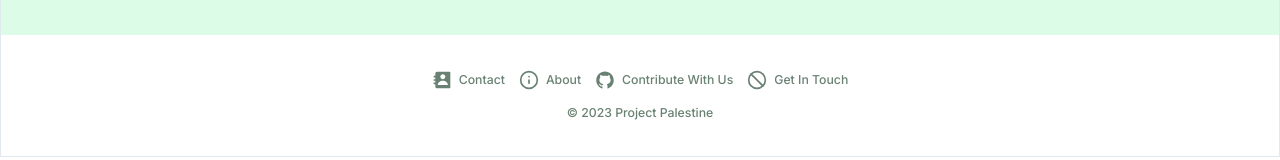
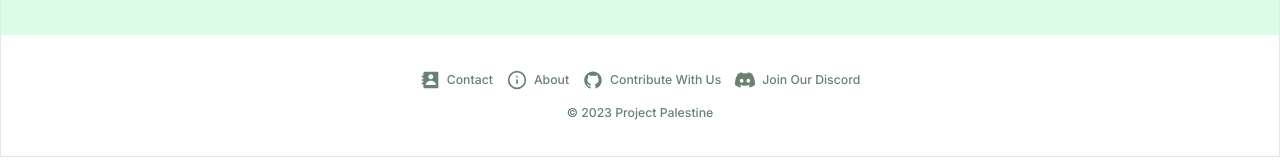
Before and after one commit to Warriors-of-Light/projectpalestine, a Next.js app: page / in a window 1280 px wide. Shown: the part 556-716 px from the top of the page. Built offline with nearby package versions, Linux system fonts and the light colour scheme; no server answers; the database is empty.

Commit message:
join discord

```diff
--- a/src/components/common/footer.tsx
+++ b/src/components/common/footer.tsx
@@ -29,7 +29,7 @@ const Footer = () => {
           className="app-link"
         >
           <Icon type="discord" />
-          <span>Get In Touch</span>
+          <span>Join our discord</span>
         </Link>
       </div>
       <Link href="" className="app-link">
--- a/src/components/common/icon.tsx
+++ b/src/components/common/icon.tsx
@@ -13,14 +13,18 @@ import {
   FiInfo,
   FiAlertTriangle,
   FiClock,
-  FiHeart,
 } from "react-icons/fi";
-import { BiDonateHeart, BiDownload, BiSolidContact, BiSolidHeartCircle } from "react-icons/bi";
+import {
+  BiDonateHeart,
+  BiDownload,
+  BiSolidContact,
+  BiSolidHeartCircle,
+} from "react-icons/bi";
+import { BsDiscord } from "react-icons/bs";
 import { RiSendPlaneFill } from "react-icons/ri";
 import { AiFillGithub, AiOutlineCheckCircle } from "react-icons/ai";
 import { GrReturn } from "react-icons/gr";
-import { BiLogIn } from "react-icons/bi";
-import { BiLogOut } from "react-icons/bi";
+import { BiLogIn, BiLogOut } from "react-icons/bi";
 
 import React from "react";
 
@@ -35,9 +39,9 @@ const Icon = (props: {
 
   switch (type) {
     case "heart":
-      return <BiSolidHeartCircle className={style} size={size}/>
+      return <BiSolidHeartCircle className={style} size={size} />;
     case "clock":
-      return <FiClock className={style} size={size}/>
+      return <FiClock className={style} size={size} />;
     case "return":
       return <GrReturn className={style} size={size} />;
     case "submit":
@@ -66,10 +70,12 @@ const Icon = (props: {
       return <BiDonateHeart className={style} size={size} />;
     case "login":
       return <BiLogIn className={style} size={size} />;
+    case "discord":
+      return <BsDiscord className={style} size={size} />;
     case "logout":
       return <BiLogOut className={style} size={size} />;
     case "github":
-    return <AiFillGithub className={style} size={size} />;
+      return <AiFillGithub className={style} size={size} />;
     case "appstore":
       return (
         <svg
```
